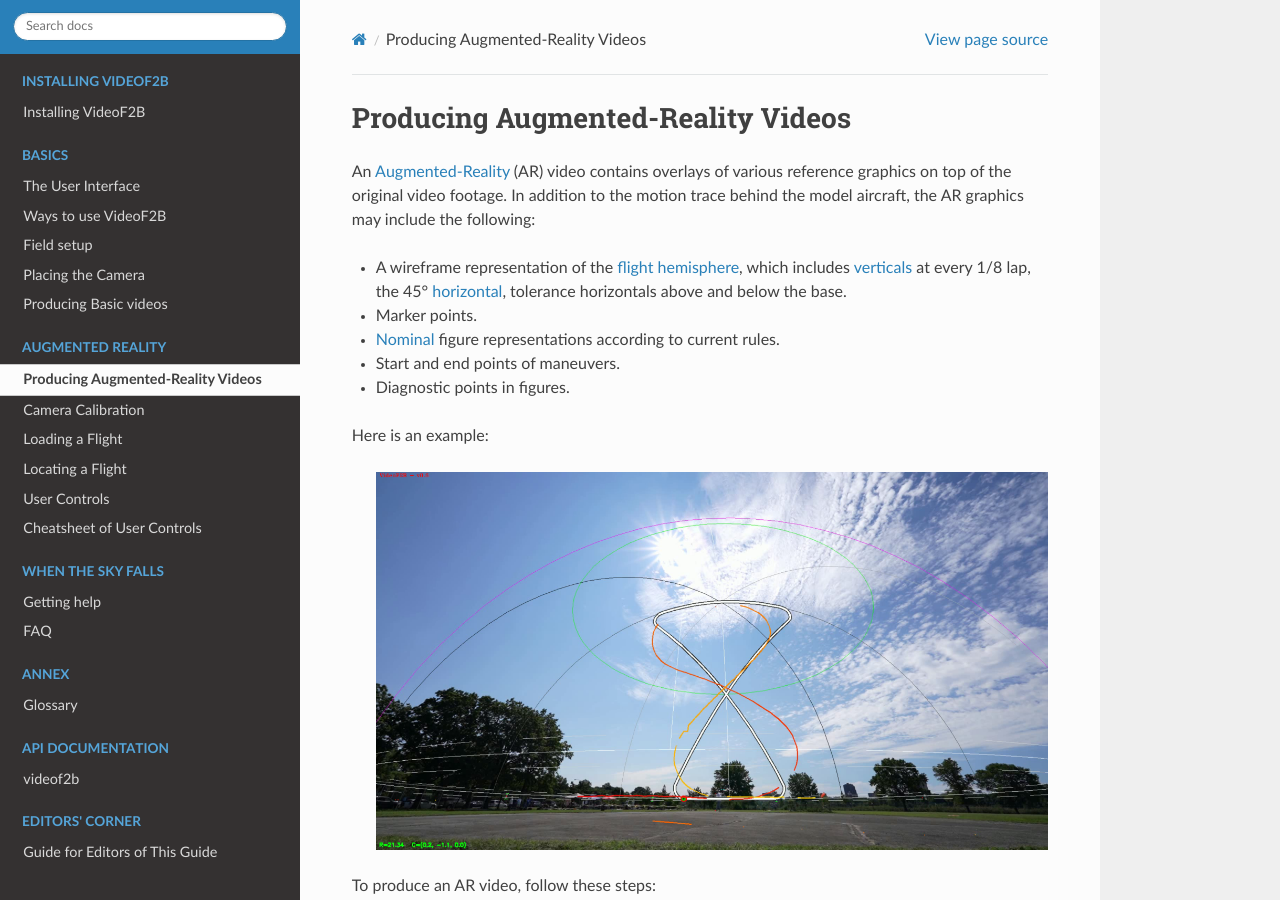
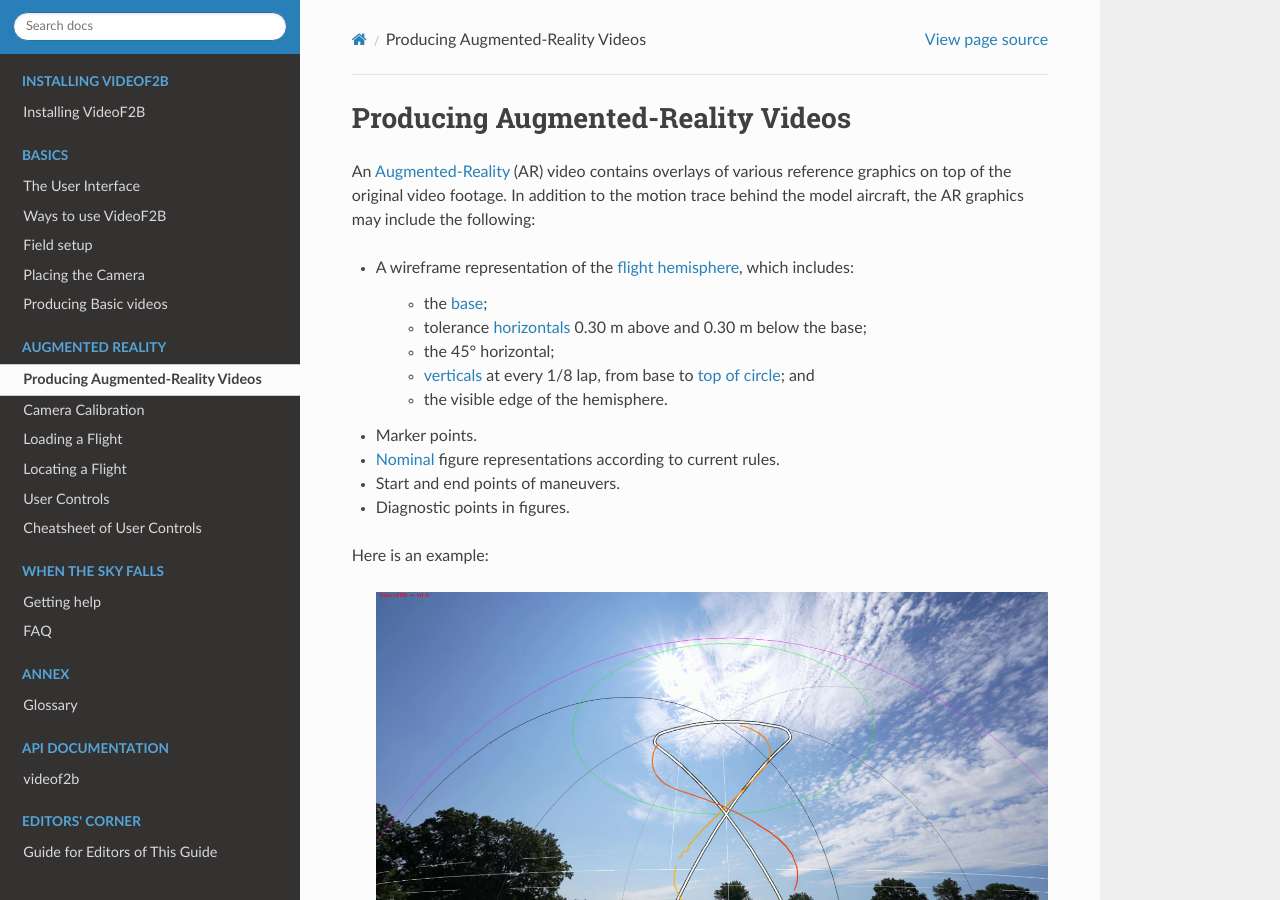
Before and after one commit to alsolera/VideoF2B, a Sphinx documentation site: the page built from docs/source/producing-calibrated.rst, in a window 1280 px wide and 900 px high. Built offline with Sphinx 7.4.7 and the Read the Docs theme 2.0.0, drawn with Linux system fonts in a browser that asks for light colours.

Commit message:
Improve description of AR hemisphere graphics
Lay them out in a sub-bulleted list.

```diff
--- a/docs/source/producing-calibrated.rst
+++ b/docs/source/producing-calibrated.rst
@@ -6,8 +6,14 @@ An :term:`Augmented-Reality <Augmented Reality>` (AR) video contains overlays of
 top of the original video footage.  In addition to the motion trace behind the model aircraft, the AR graphics
 may include the following:
 
-- A wireframe representation of the :term:`flight hemisphere`, which includes :term:`verticals <vertical>` at
-  every 1/8 lap, the 45° :term:`horizontal`, tolerance horizontals above and below the base.
+- A wireframe representation of the :term:`flight hemisphere`, which includes:
+
+    - the :term:`base`;
+    - tolerance :term:`horizontals <horizontal>` 0.30 m above and 0.30 m below the base;
+    - the 45° horizontal;
+    - :term:`verticals <vertical>` at every 1/8 lap, from base to :term:`top of circle`; and
+    - the visible edge of the hemisphere.
+
 - Marker points.
 - :term:`Nominal` figure representations according to current rules.
 - Start and end points of maneuvers.
```
